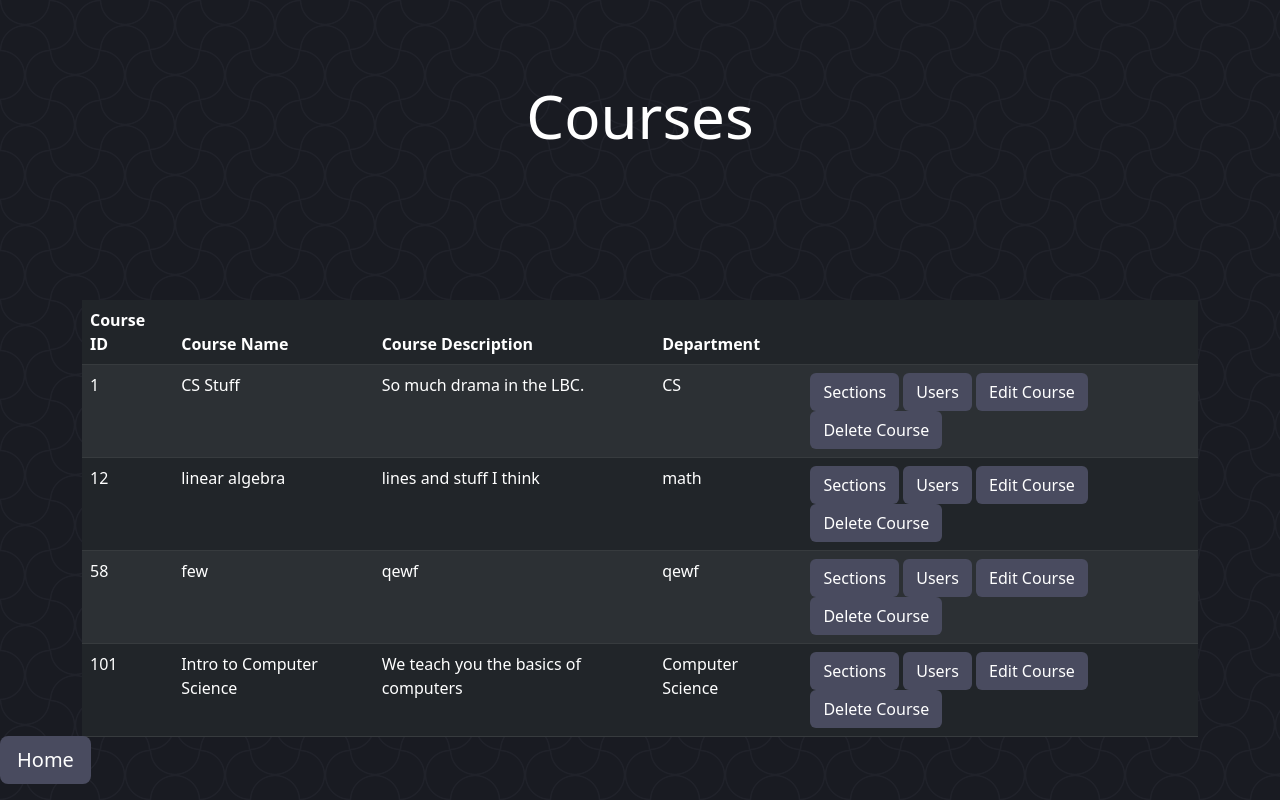
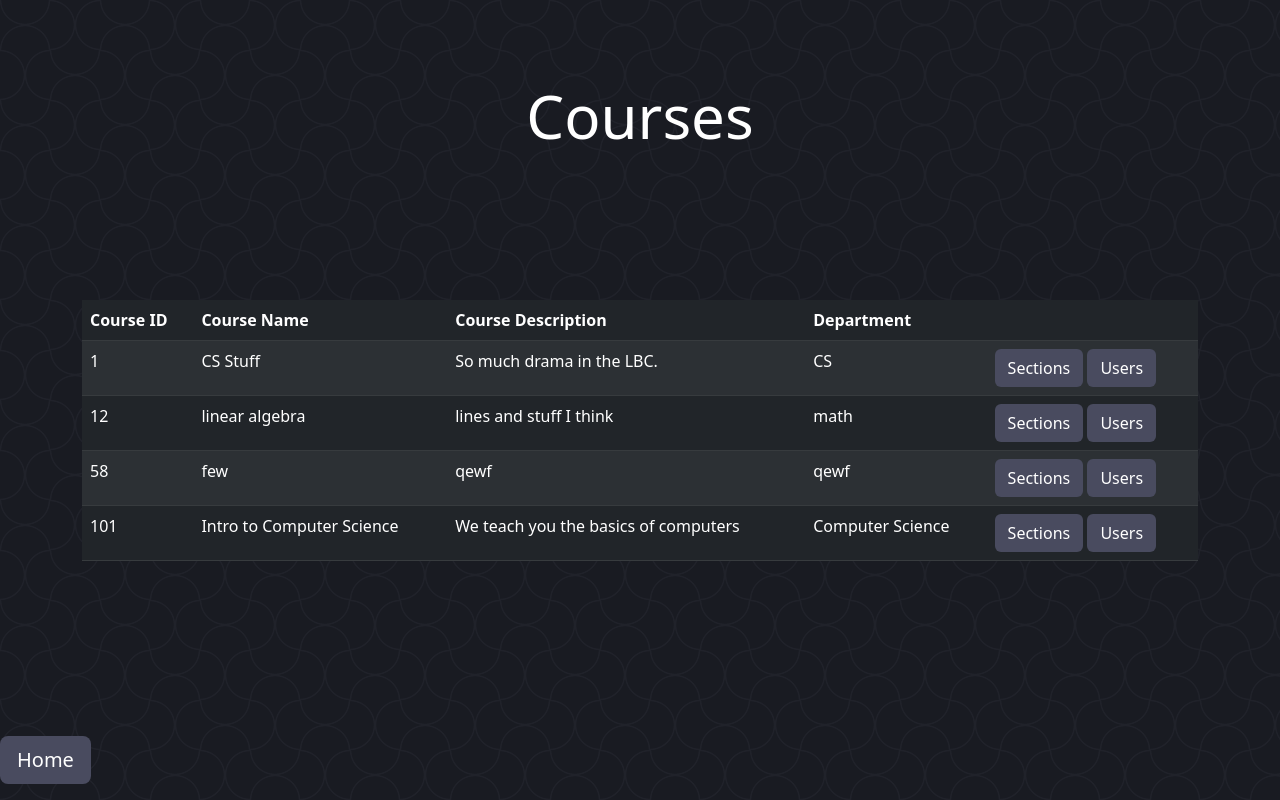
Before and after one commit to CAndreas7/DjangoUntrained, a Django app: template templates/main/Course/courses.html in a window 1280 px wide. Run offline with Django 4.2, Linux system fonts and the light colour scheme; the template is opened without the code that fills it: values that come from a table or form of the project are taken from there, others are empty; data comes from the database, SQL or seed files in the repository; both versions use the stored data as it was after the commit; tables that the repository leaves empty hold one stand-in row (values such as "Sample post"); some libraries are stand-ins or nearby versions.

Commit message:
TAs can't edit or delete courses

```diff
--- a/templates/main/Course/courses.html
+++ b/templates/main/Course/courses.html
@@ -31,8 +31,10 @@
                         <td>
                             <a class="btn" href="{% url 'sections' course.courseID %}" role="button" style="color: white; background-color: #494b5f">Sections</a>
                             <a class="btn" href="{% url 'usersInCourse' course.courseID %}" role="button" style="color: white; background-color: #494b5f">Users</a>
-                            <a class="btn" href="{% url 'courseedit' course.courseID %}" role="button" style="color: white; background-color: #494b5f">Edit Course</a>
-                            <a class="btn" href="{% url 'courseDelete' course.courseID %}" role="button" style="color: white; background-color: #494b5f">Delete Course</a>
+                            {% if roleTemplate == 1 %}
+                                <a class="btn" href="{% url 'courseedit' course.courseID %}" role="button" style="color: white; background-color: #494b5f">Edit Course</a>
+                                <a class="btn" href="{% url 'courseDelete' course.courseID %}" role="button" style="color: white; background-color: #494b5f">Delete Course</a>
+                            {% endif %}
                         </td>
                     </tr>
                 {% endfor %}
```
Also changed, not shown: db.sqlite3.
